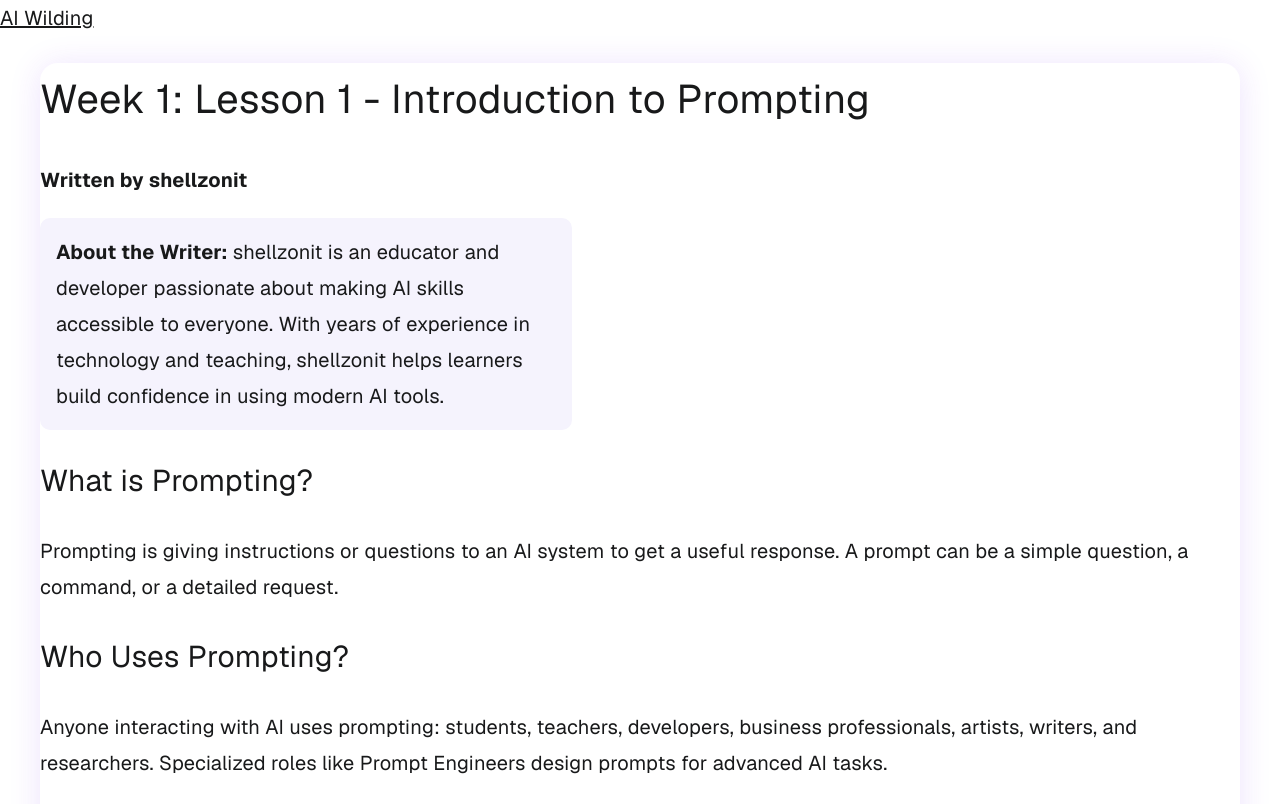
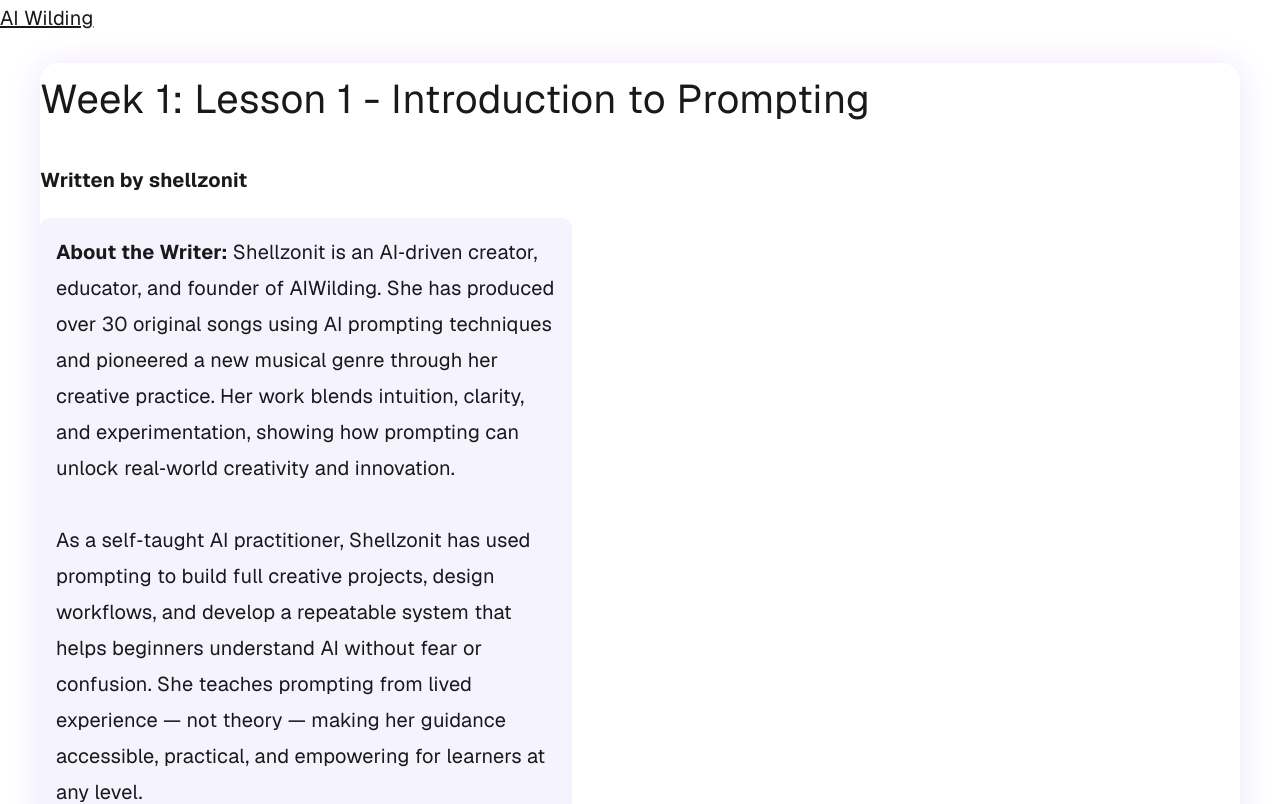
Before and after one commit to Shellzonit/auralis-sanctuary-, a Next.js app: page /training/prompting-class in a window 1280 px wide. Shown: the top 804 px of the page. Built offline with nearby package versions, Linux system fonts and the light colour scheme.

Commit message:
Update shellzonit bio in PromptingClassPage to detailed version

```diff
--- a/app/training/prompting-class/page.tsx
+++ b/app/training/prompting-class/page.tsx
@@ -8,7 +8,9 @@ export default function PromptingClassPage() {
       <h1>Week 1: Lesson 1 - Introduction to Prompting</h1>
       <p><strong>Written by shellzonit</strong></p>
       <div style={{ background: '#f5f3fd', borderRadius: 10, padding: '1rem', marginBottom: 16, maxWidth: 500 }}>
-        <strong>About the Writer:</strong> shellzonit is an educator and developer passionate about making AI skills accessible to everyone. With years of experience in technology and teaching, shellzonit helps learners build confidence in using modern AI tools.
+        <strong>About the Writer:</strong> Shellzonit is an AI‑driven creator, educator, and founder of AIWilding. She has produced over 30 original songs using AI prompting techniques and pioneered a new musical genre through her creative practice. Her work blends intuition, clarity, and experimentation, showing how prompting can unlock real‑world creativity and innovation.<br /><br />
+        As a self‑taught AI practitioner, Shellzonit has used prompting to build full creative projects, design workflows, and develop a repeatable system that helps beginners understand AI without fear or confusion. She teaches prompting from lived experience — not theory — making her guidance accessible, practical, and empowering for learners at any level.<br /><br />
+        Her mission is to help people understand what prompting is, where it fits in modern work, and how anyone can use it to create, communicate, and grow. Through her Prompting Foundations Mini‑Class, she offers a simple, supportive introduction to AI skills, complete with a certificate recognizing each learner’s progress.
       </div>
       <h2>What is Prompting?</h2>
       <p>Prompting is giving instructions or questions to an AI system to get a useful response. A prompt can be a simple question, a command, or a detailed request.</p>
```
